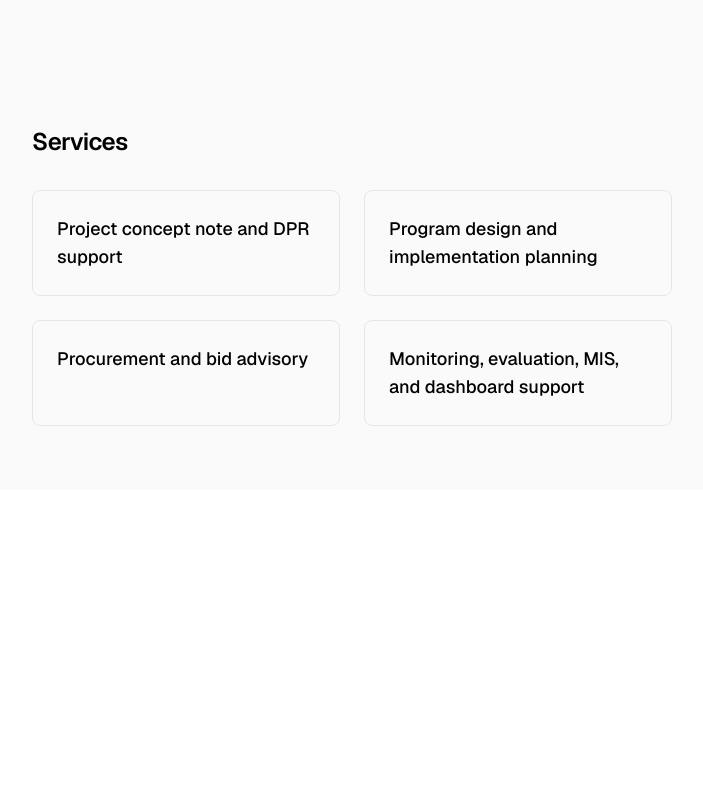
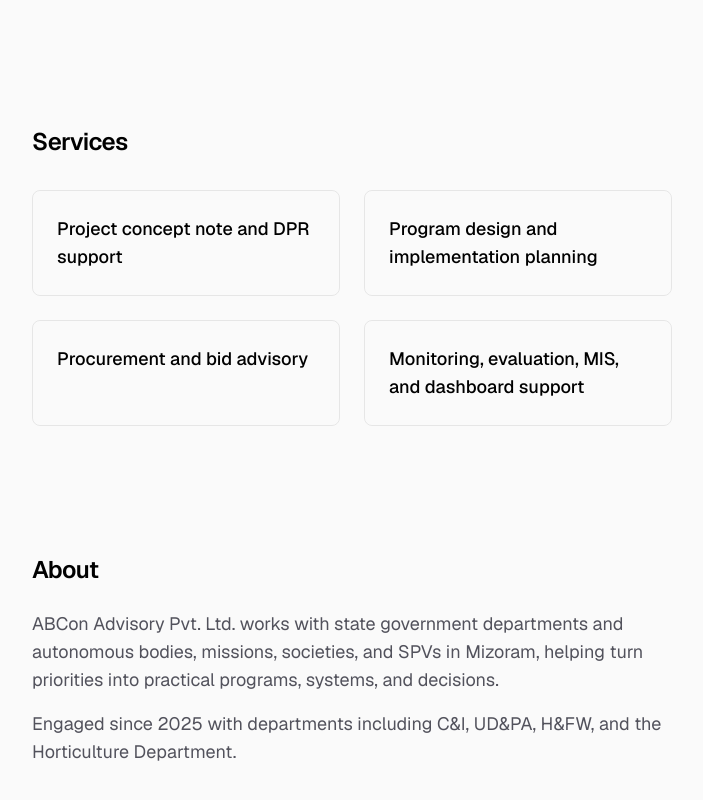
Before and after one commit to Chrisu-Angel/abcon-landing-page, a Next.js app: page / in a window 1280 px wide. Shown: the part 570-1370 px from the top of the page, without its empty margins (288-991 px from the left). Before the commit the page ends 1060 px from the top, so only its background shows below. Built offline with nearby package versions, Linux system fonts and the light colour scheme.

Commit message:
feat: add about section (state audience and 2025 credibility)

```diff
--- a/src/app/page.tsx
+++ b/src/app/page.tsx
@@ -55,6 +55,22 @@
             </div>
           </div>
         </section>
+
+        <section id="about" className="w-full max-w-3xl px-6 py-16 sm:px-16">
+          <h2 className="text-2xl font-semibold tracking-tight text-black dark:text-zinc-50">
+            About
+          </h2>
+          <p className="mt-6 max-w-2xl text-base leading-7 text-zinc-600 dark:text-zinc-400 sm:text-lg">
+            ABCon Advisory Pvt. Ltd. works with state government departments
+            and autonomous bodies, missions, societies, and SPVs in Mizoram,
+            helping turn priorities into practical programs, systems, and
+            decisions.
+          </p>
+          <p className="mt-4 max-w-2xl text-base leading-7 text-zinc-600 dark:text-zinc-400 sm:text-lg">
+            Engaged since 2025 with departments including C&amp;I, UD&amp;PA,
+            H&amp;FW, and the Horticulture Department.
+          </p>
+        </section>
       </main>
     </div>
   );
```
